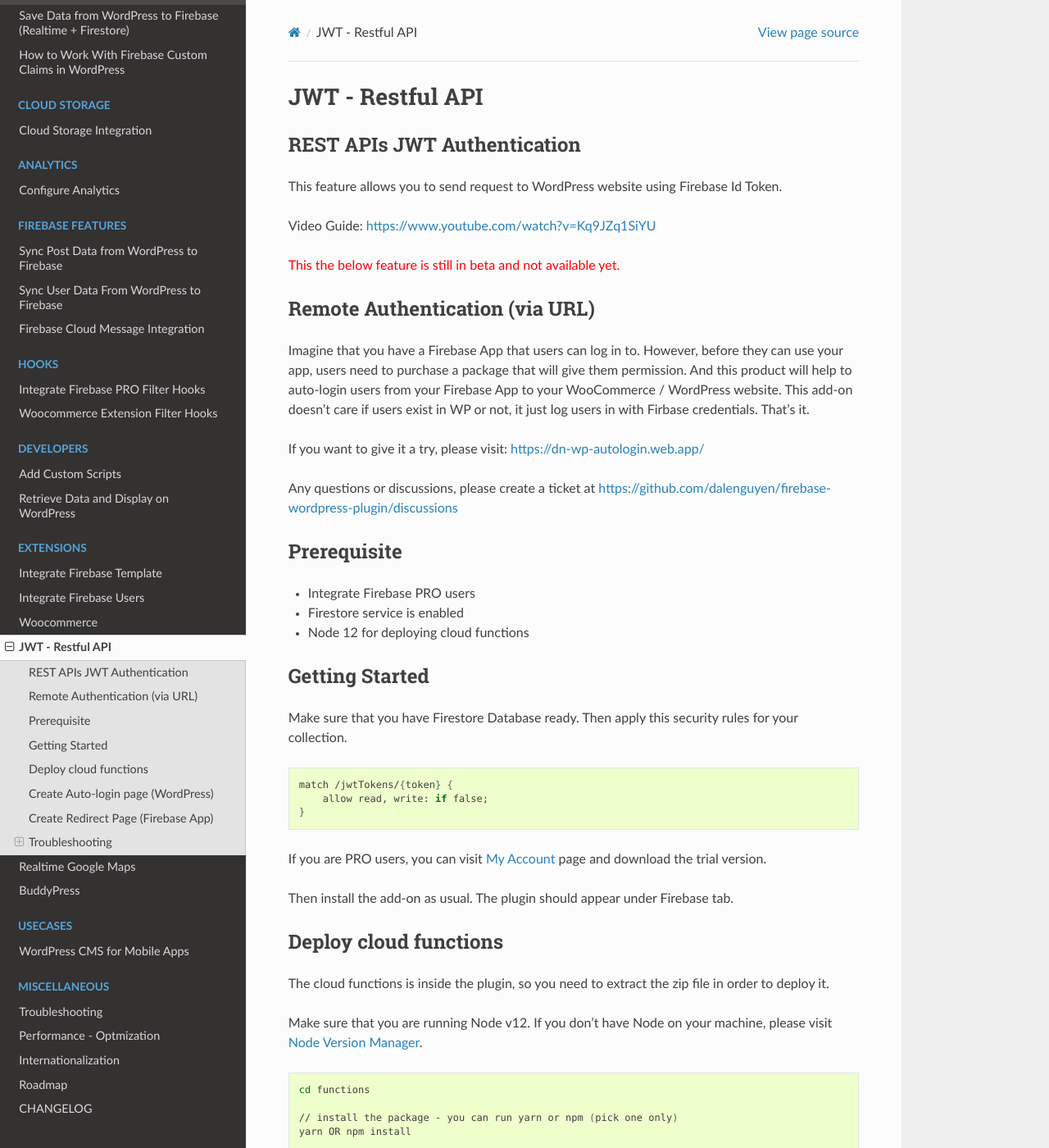
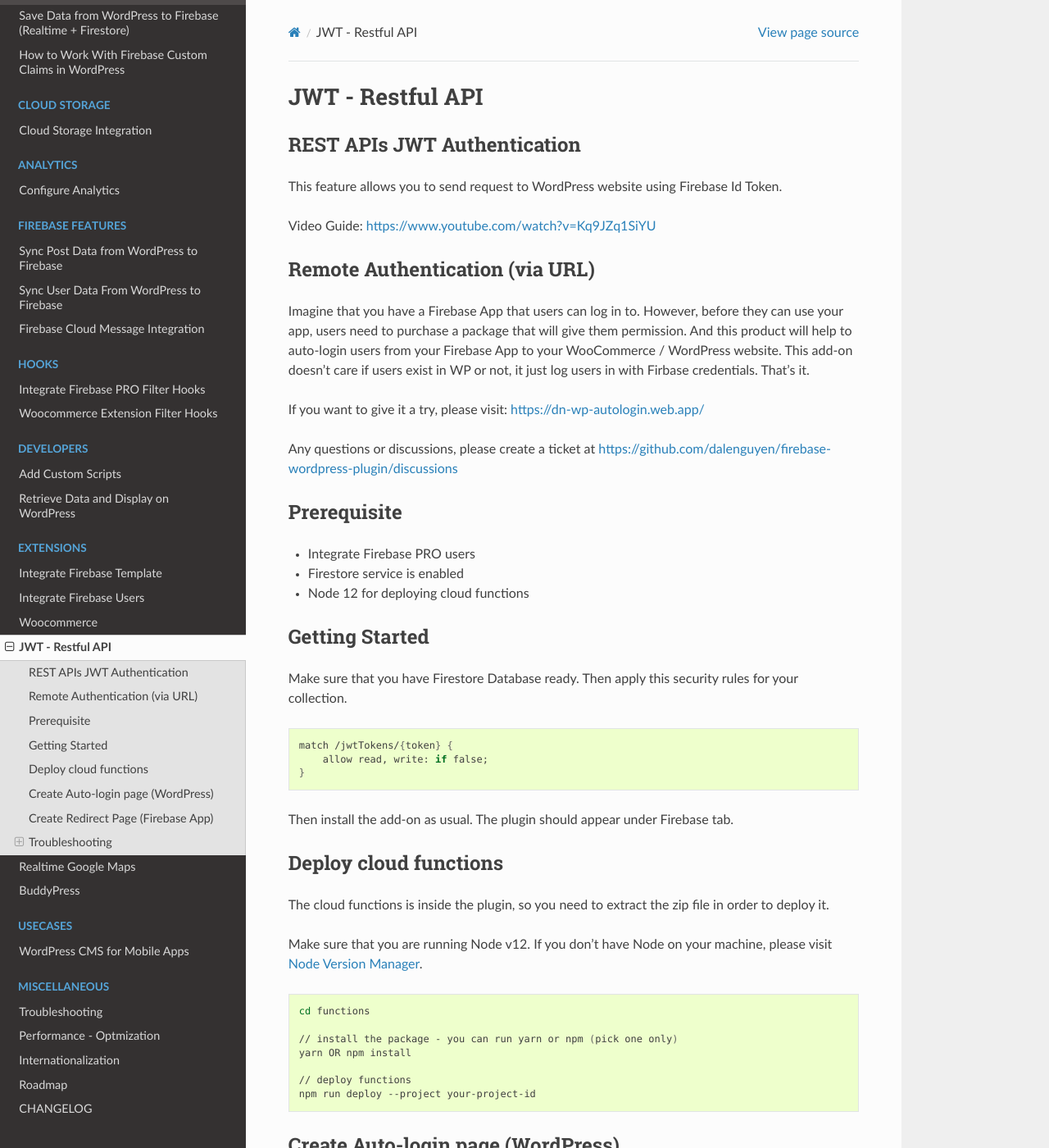
Before and after one commit to dalenguyen/firebase-wordpress-docs, a Sphinx documentation site: the page built from docs/extensions/jwt.rst, in a window 1280 px wide and 1400 px high. Shown: the whole window at 82% size. Built offline with Sphinx 7.4.7 and the Read the Docs theme 2.0.0, drawn with Linux system fonts in a browser that asks for light colours.

```diff
--- a/docs/extensions/jwt.rst
+++ b/docs/extensions/jwt.rst
@@ -12,9 +12,6 @@ REST APIs JWT Authentication
 This feature allows you to send request to WordPress website using Firebase Id Token.
 
 Video Guide: https://www.youtube.com/watch?v=Kq9JZq1SiYU
-
-.. role:: red
-:red:`This the below feature is still in beta and not available yet.`
 
 Remote Authentication (via URL)
 ----------------------------------
@@ -42,8 +39,6 @@ Make sure that you have Firestore Database ready. Then apply this security rules
     match /jwtTokens/{token} {
         allow read, write: if false;
     }
-
-If you are PRO users, you can visit `My Account <https://techcater.com/shop/my-account>`_ page and download the trial version.
 
 Then install the add-on as usual. The plugin should appear under Firebase tab.
 
--- a/docs/index.rst
+++ b/docs/index.rst
@@ -4,7 +4,7 @@ Complete Guide to Firebase WordPress Integration
 .. meta::
    :description lang=en: Guide on how to integrate Firebase to WordPress.
 
-Last updated: Apr 02, 2022
+Last updated: Apr 09, 2022
 
 .. raw:: html
 
@@ -49,11 +49,11 @@ If you are interested in the development progress, please check the `Road map <h
 Products
 -----------
 
-- `Integrate Firebase PRO <https://techcater.com/>`_ - `v3.8.0`
+- `Integrate Firebase PRO <https://techcater.com/>`_ - `v3.9.0`
 - `Firebase WordPress Functions <https://firebase-wordpress-docs.readthedocs.io/en/latest/intro/cloud-functions-deployment.html>`_ - `v1.4.0` (bundle with PRO plugin)
 - `Integrate Firebase Woocommerce <https://firebase-wordpress-docs.readthedocs.io/en/latest/extensions/woocommerce.html>`_ - `v2.10.0` (Extension)
 - `Integrate Firebase Users <https://firebase-wordpress-docs.readthedocs.io/en/latest/extensions/firebase-users.html>`_ - `v1.3.0` (Extension)
-- `Firebase JWT <https://firebase-wordpress-docs.readthedocs.io/en/latest/extensions/jwt.html>`_ - `v1.1.0` (Extension)
+- `Firebase JWT <https://firebase-wordpress-docs.readthedocs.io/en/latest/extensions/jwt.html>`_ - `v1.2.0` (Extension)
 - `Integrate Firebase Template <https://firebase-wordpress-docs.readthedocs.io/en/latest/extensions/firebase-template.html>`_ - `v1.1.0` (Extension)
 
 First steps
```
Also changed, not shown: docs/misc/changelog.rst (+12 -0 lines).
